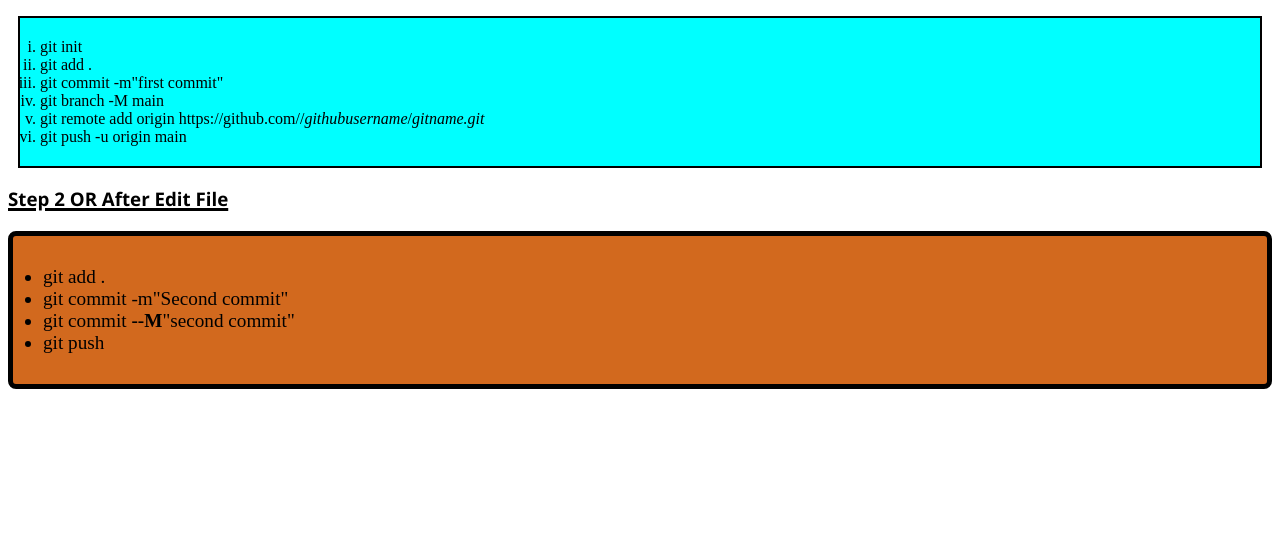
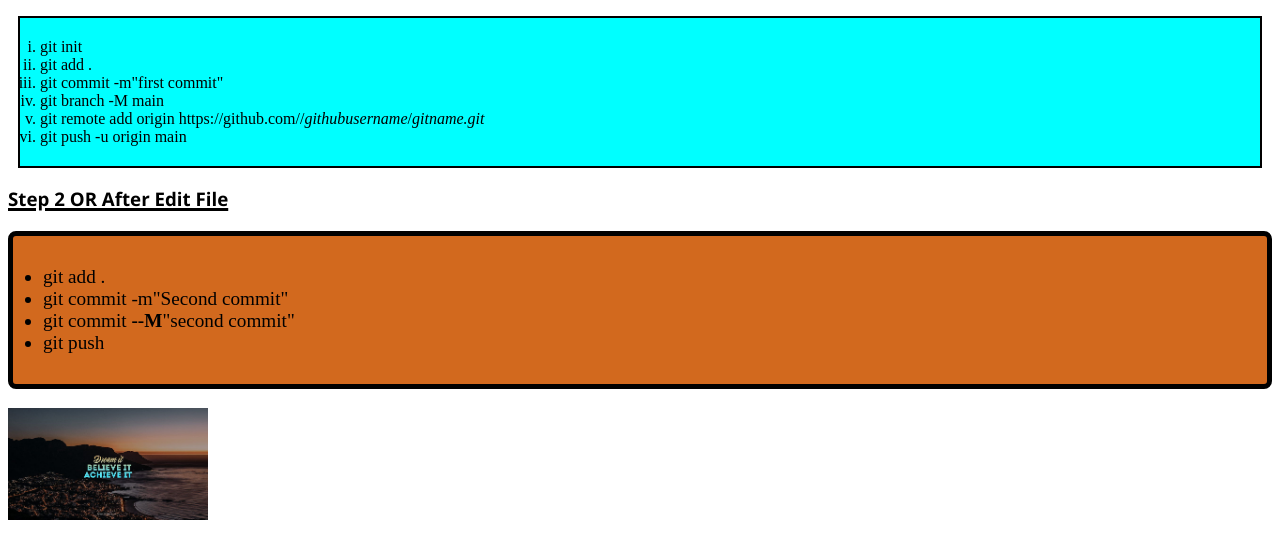
Before and after one commit to asjadafrahim04/repo, a plain HTML site: page index.html in a window 1280 px wide. Shown: the part 108-666 px from the top of the page. Drawn offline with Linux system fonts and the light colour scheme.

Commit message:
add photo

```diff
--- a/index.html
+++ b/index.html
@@ -28,5 +28,7 @@
         <li>git commit <b>--M</b>"second commit"</li>
         <li>git push</li>
     </ul>
+
+    <img src="desktop-wallpaper-believe-achieve.jpg" alt="Wallpaper" width="200px">
 </body>
 </html>
```
Also changed, not shown: desktop-wallpaper-believe-achieve.jpg (added).
